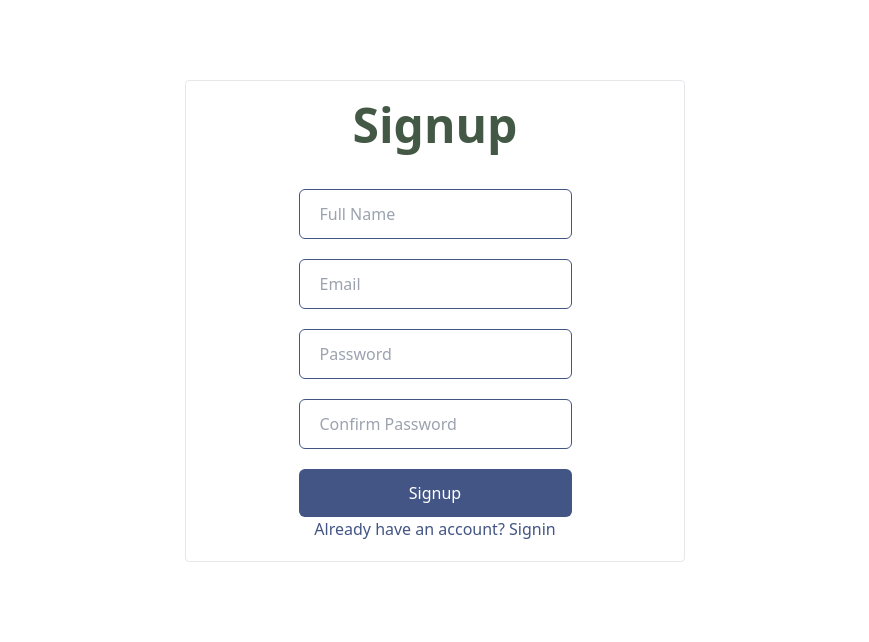
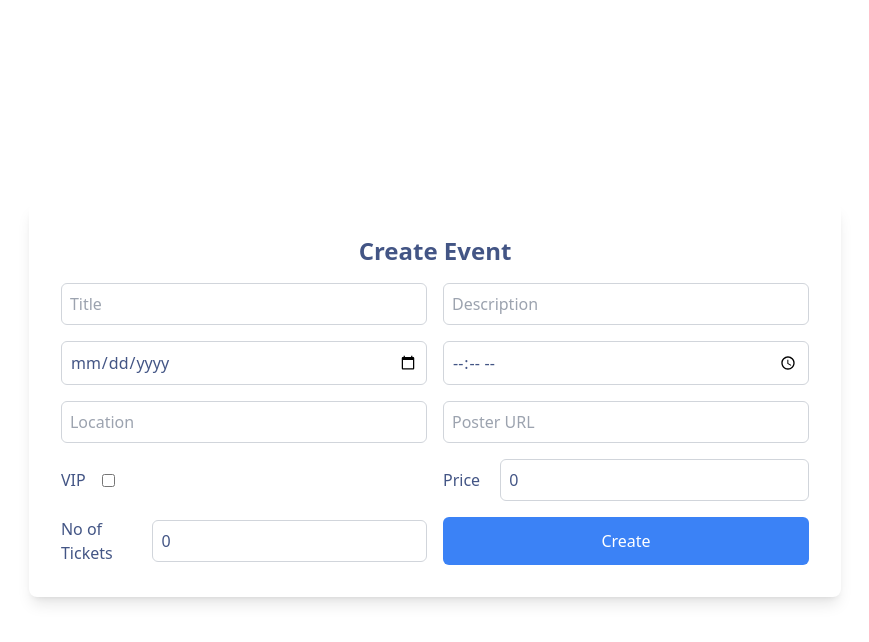
Before and after one commit to geoffreykithuku/cy-events, a React (Create React App) app: page /create-event in a window 1280 px wide. Shown: the top 642 px of the page, without its empty margins (205-1074 px from the left). Built offline with nearby package versions, Linux system fonts and the light colour scheme; no server answers.

Commit message:
create event form

```diff
--- a/src/App.js
+++ b/src/App.js
@@ -1,12 +1,21 @@
+import { Routes, Route } from "react-router-dom";
 import LandingPage from "./components/landingPage";
 import Navbar from "./components/navbar";
+import Signin from "./components/signin";
 import Signup from "./components/signup";
+import CreateEvent from "./components/createEvents";
 
 function App() {
   return (
 
+    <Routes>
+      <Route path="/" element={<LandingPage />} />
+      <Route path="/signin" element={<Signin />} />
+      <Route path="/signup" element={<Signup />} />
+      <Route path="/create-event" element={<CreateEvent />} />
 
-     <Signup />
+
+    </Routes>
 
   );
 }
--- a/src/components/createEvents.jsx
+++ b/src/components/createEvents.jsx
@@ -0,0 +1,136 @@
+// event creation form using tailwindcss and react
+
+import React, { useState } from "react";
+
+const CreateEvent = () => {
+  const [event, setEvent] = useState({
+    title: "",
+    description: "",
+    date: "",
+    time: "",
+    location: "",
+    poster_url: "",
+    is_vip: false,
+    price: 0,
+    no_of_tickets: 0,
+  });
+
+  const handleChange = (e) => {
+    const { name, value } = e.target;
+    setEvent((prev) => {
+      return {
+        ...prev,
+        [name]: value,
+      };
+    });
+  };
+
+  const handleSubmit = (e) => {
+    e.preventDefault();
+    console.log(event);
+  };
+
+  return (
+    <div className="flex justify-center items-center h-screen text-[#435585] py-10">
+      <form
+        onSubmit={handleSubmit}
+        className="flex flex-col gap-4 bg-white p-8 rounded-lg shadow-lg"
+      >
+        <h1 className="text-2xl font-bold text-center">Create Event</h1>
+        <div className="grid grid-cols-1 gap-4 md:grid-cols-2">
+          <input
+            type="text"
+            name="title"
+            value={event.title}
+            onChange={handleChange}
+            placeholder="Title"
+            className="p-2 rounded-md border border-gray-300"
+          />
+          <input
+            type="text"
+            name="description"
+            value={event.description}
+            onChange={handleChange}
+            placeholder="Description"
+            className="p-2 rounded-md border border-gray-300"
+          />
+          <input
+            type="date"
+            name="date"
+            value={event.date}
+            onChange={handleChange}
+            placeholder="Date"
+            className="p-2 rounded-md border border-gray-300"
+          />
+          <input
+            type="time"
+            name="time"
+            value={event.time}
+            onChange={handleChange}
+            placeholder="Time"
+            className="p-2 rounded-md border border-gray-300"
+          />
+          <input
+            type="text"
+            name="location"
+            value={event.location}
+            onChange={handleChange}
+            placeholder="Location"
+            className="p-2 rounded-md border border-gray-300"
+          />
+          <input
+            type="text"
+            name="poster_url"
+            value={event.poster_url}
+            onChange={handleChange}
+            placeholder="Poster URL"
+            className="p-2 rounded-md border border-gray-300"
+          />
+          <div className="flex gap-4 items-center w-full">
+            <label htmlFor="is_vip">VIP</label>
+            <input
+              type="checkbox"
+              name="is_vip"
+              value={event.is_vip}
+              onChange={handleChange}
+            />
+          </div>
+          <div className="flex items-center gap-5 w-full">
+            <label htmlFor="price">Price</label>
+            <input
+              id="price"
+              type="number"
+              name="price"
+              value={event.price}
+              onChange={handleChange}
+              placeholder="Price"
+              className="p-2 rounded-md border border-gray-300 w-full"
+            />
+          </div>
+
+          <div className="flex items-center gap-5 w-full">
+            <label htmlFor="no_of_tickets">No of Tickets</label>
+            <input
+              id="no_of_tickets"
+              type="number"
+              name="no_of_tickets"
+              value={event.no_of_tickets}
+              onChange={handleChange}
+              placeholder="No of Tickets"
+              className="p-2 rounded-md border border-gray-300 w-full"
+            />
+          </div>
+
+          <button
+            type="submit"
+            className="p-2 bg-blue-500 text-white rounded-md"
+          >
+            Create
+          </button>
+        </div>
+      </form>
+    </div>
+  );
+};
+
+export default CreateEvent;
--- a/src/components/signin.jsx
+++ b/src/components/signin.jsx
@@ -0,0 +1,39 @@
+import { Link } from "lucide-react";
+import React from "react";
+
+const Signin = () => {
+  return (
+    <div className="w-full bg-white text-[#435845] block items-center justify-center px-5 py-10 sm:py-20">
+      <div className="max-w-[500px] mx-auto my-auto justify-center items-center flex flex-col border p-5 rounded">
+        <form className="flex flex-col gap-5">
+          <h1 className="md:text-4xl text-2xl font-semibold text-center mb-5">
+            Welcome Back
+          </h1>
+
+          <input
+            type="email"
+            placeholder="Email"
+            className="px-5 py-3 rounded-md border border-[#435585]"
+          />
+          <input
+            type="password"
+            placeholder="Password"
+            className="px-5 py-3 rounded-md border border-[#435585]"
+          />
+
+          <span className="w-full flex flex-col">
+            <button className="bg-[#435585] text-white py-3 rounded-md">
+              Signin
+            </button>
+
+            <a href="/signup" className="text-[#435585] text-center w-full">
+              Dont have an account? Signup
+            </a>
+          </span>
+        </form>
+      </div>
+    </div>
+  );
+};
+
+export default Signin;
--- a/src/components/signup.jsx
+++ b/src/components/signup.jsx
@@ -6,8 +6,8 @@ const Signup = () => {
     <div className="w-full bg-white text-[#435845] block items-center justify-center px-5 py-10 sm:py-20">
       <div className="max-w-[500px] mx-auto my-auto justify-center items-center flex flex-col border p-5 rounded">
         <form className="flex flex-col gap-5">
-          <h1 className="md:text-5xl text-2xl font-semibold text-center mb-5">
-            Signup
+          <h1 className="md:text-4xl text-2xl font-semibold text-center mb-5">
+            Welcome to CyEvents
           </h1>
           <input
             type="text"
```
